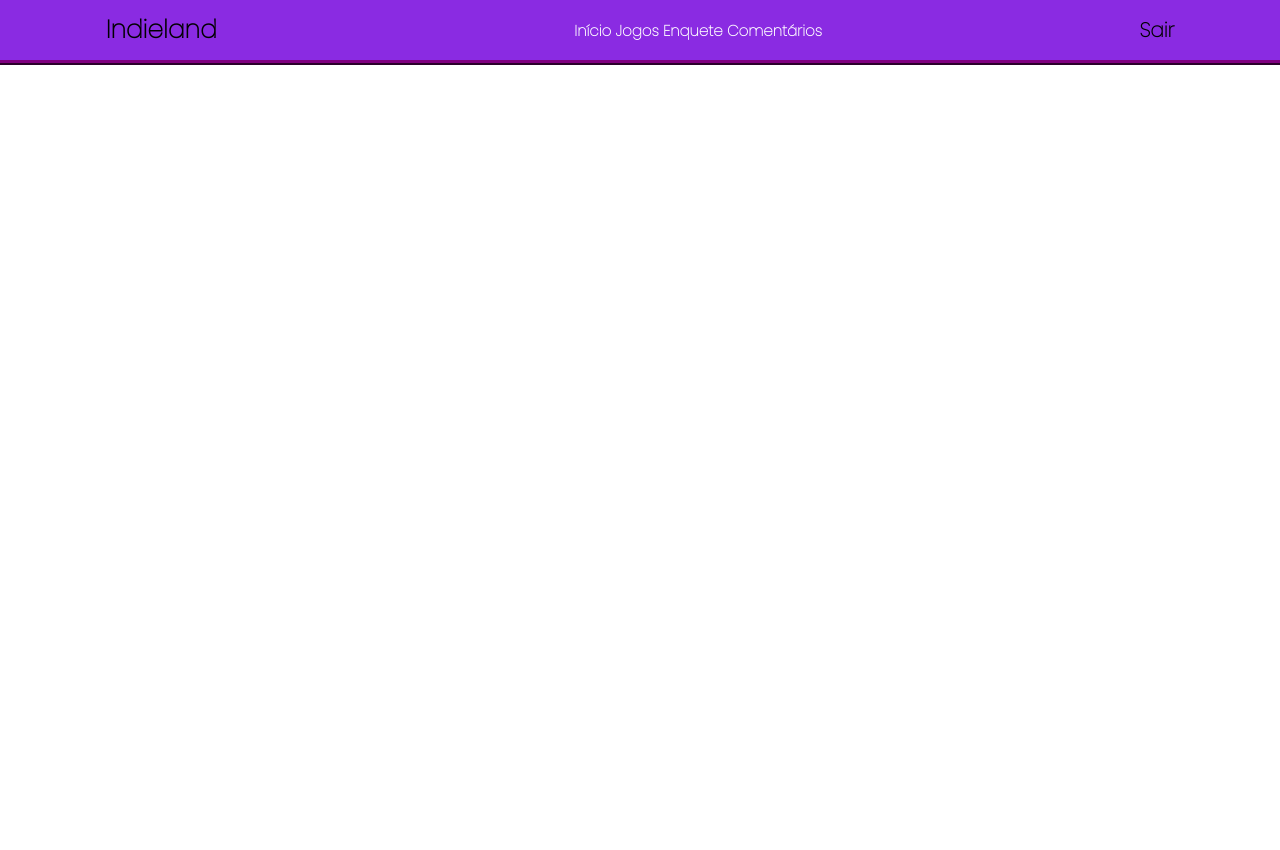
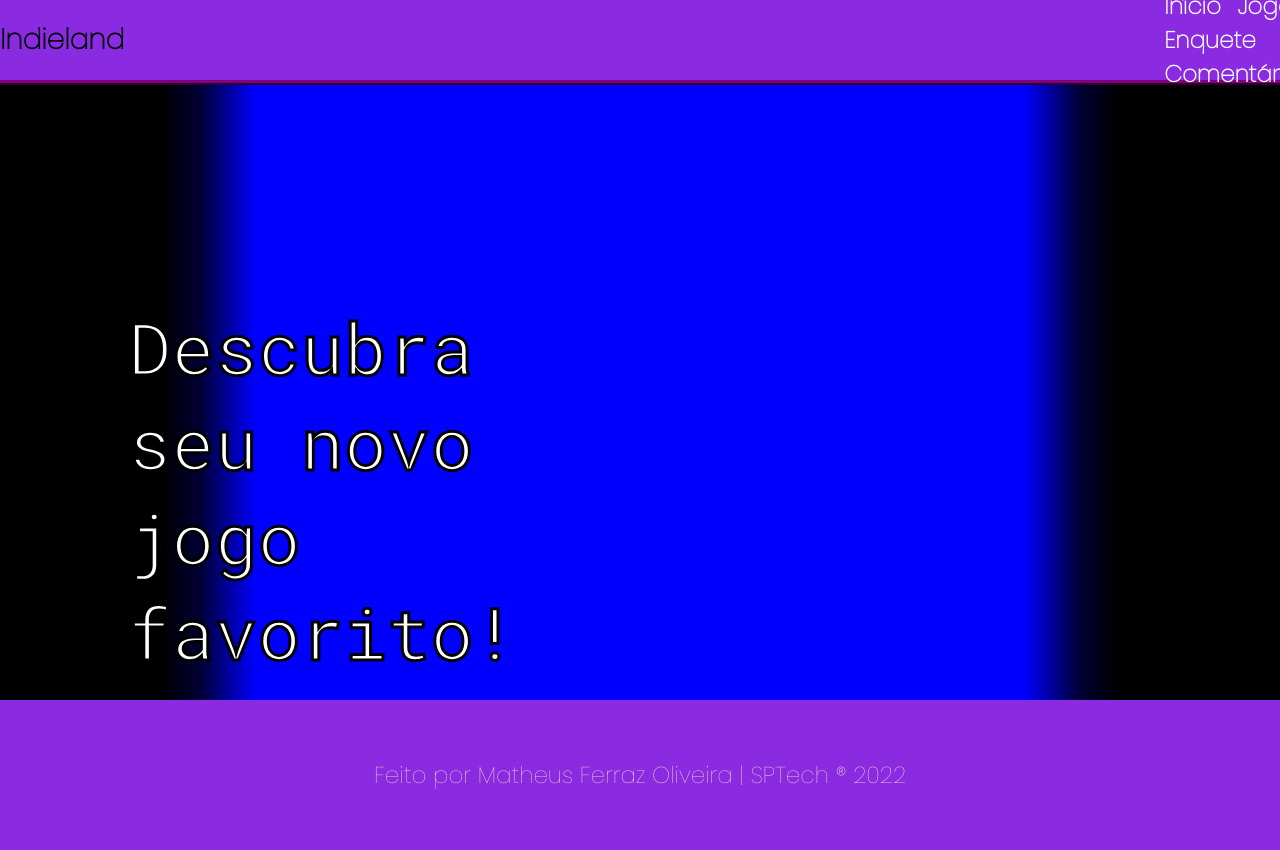
Before and after one commit to Matheus-FOliveira/Indie-world, a plain HTML site: page Public/indieland_mainpage.html in a window 1280 px wide. Before the commit the page ends 800 px from the top, so only its background shows below. Drawn offline with Linux system fonts and the light colour scheme; a web font is replaced by a local one.

Commit message:
Adicionado footer e inicio da personalização da página principal

```diff
--- a/CSS/indieland_main.css
+++ b/CSS/indieland_main.css
@@ -11,23 +11,72 @@ body{
     display: flex;
     justify-content: space-around;
     position: fixed;
-    height: 60px;
+    height: 80px;
     width: 100%;
     align-items: center;
-    font-size: 25px;
+    font-size: 28px;
 }
 
 .lista_header{
-    font-size: 15px;
+    font-size: 23px;
     color: white;
-    cursor: pointer;
-    gap: 20px;
     display: flex;
     justify-content: space-around;
     width: 500px;
     flex-direction: row;
+    margin-left: 1000px;
 }
 
 #botao_sair{
-    font-size: 20px;
+    font-size: 22px;
+    cursor: pointer;
 }
+
+.clickable{
+    margin-right: 10px;
+    cursor: pointer;
+}
+.carrossel{
+    height: 700px;
+    background-color: blue;
+}
+.barra_preta{
+    height: 700px;
+    width: 20%;
+    background-color: black;
+}
+.barra_preta1{
+    float: left;
+    background: rgb(0,0,0);
+    background: linear-gradient(90deg, rgba(0,0,0,1) 0%, rgba(0,0,0,1) 63%, rgba(0,0,0,0.8) 78%, rgba(255,255,255,0) 100%);
+}
+.barra_preta2{
+    float: right;
+    background: rgb(0,0,0);
+    background: linear-gradient(270deg, rgba(0,0,0,1) 0%, rgba(0,0,0,1) 63%, rgba(0,0,0,0.8) 78%, rgba(255,255,255,0) 100%);
+}
+.frase_carrossel{
+    font-family: Roboto Mono;
+    position: absolute;
+    top: 300px;
+    color: white;
+    font-size: 4.5em;
+    width: 500px;
+    -webkit-text-stroke-width: 3px; /* largura da borda */
+    -webkit-text-stroke-color: #000; /* cor da borda */
+    margin-left: 10%;
+}
+
+
+footer{
+    color: bisque;
+    display: flex;
+    justify-content: center;
+    align-items: center;
+    font-size: 23px;
+    width: 100%;
+    bottom: 0;
+    left: 0;
+    height: 150px;
+    background-color: blueviolet;
+}
--- a/Public/indieland_mainpage.html
+++ b/Public/indieland_mainpage.html
@@ -1,25 +1,42 @@
 <!DOCTYPE html>
 <html lang="en">
+
 <head>
     <meta charset="UTF-8">
     <meta http-equiv="X-UA-Compatible" content="IE=edge">
     <meta name="viewport" content="width=device-width, initial-scale=1.0">
-    <link href="https://fonts.googleapis.com/css2?family=Koulen&family=Poppins:wght@100&display=swap" rel="stylesheet">
+    <link rel="preconnect" href="https://fonts.googleapis.com">
+    <link rel="preconnect" href="https://fonts.gstatic.com" crossorigin>
+    <link rel="preconnect" href="https://fonts.googleapis.com">
+    <link rel="preconnect" href="https://fonts.gstatic.com" crossorigin>
+    <link href="https://fonts.googleapis.com/css2?family=Koulen&family=Lato&family=Poppins:wght@100&family=Quicksand&family=Roboto+Mono:wght@400;500&family=Source+Code+Pro:wght@200;300&family=Tiro+Kannada&display=swap" rel="stylesheet">
     <link rel="stylesheet" href="../CSS/indieland_main.css">
     <title>Indieland</title>
 </head>
+
 <body>
     <div id="header">
         <span id="titulo">Indieland</span>
         <div class="lista_header">
             <ul>
-                <span>Início</span>
-                <span>Jogos</span>
-                <span>Enquete</span>
-                <span>Comentários</span>
+                <span class="clickable" id="botao_inicio">Início</span>
+                <span class="clickable" id="botao_jogos">Jogos</span>
+                <span class="clickable" id="botao_enquete">Enquete</span>
+                <span class="clickable" id="botao_comentarios">Comentários</span>
             </ul>
         </div>
         <span id="botao_sair">Sair</span>
     </div>
+
+    <div class="carrossel">
+        <div class="barra_preta barra_preta1"></div>
+        <div class="frase_carrossel">Descubra seu novo jogo favorito!</div>
+        <div class="barra_preta barra_preta2"></div>
+    </div>
+
+    <footer>
+        Feito por Matheus Ferraz Oliveira | SPTech &#x00AE; 2022
+    </footer>
 </body>
+
 </html>
```
